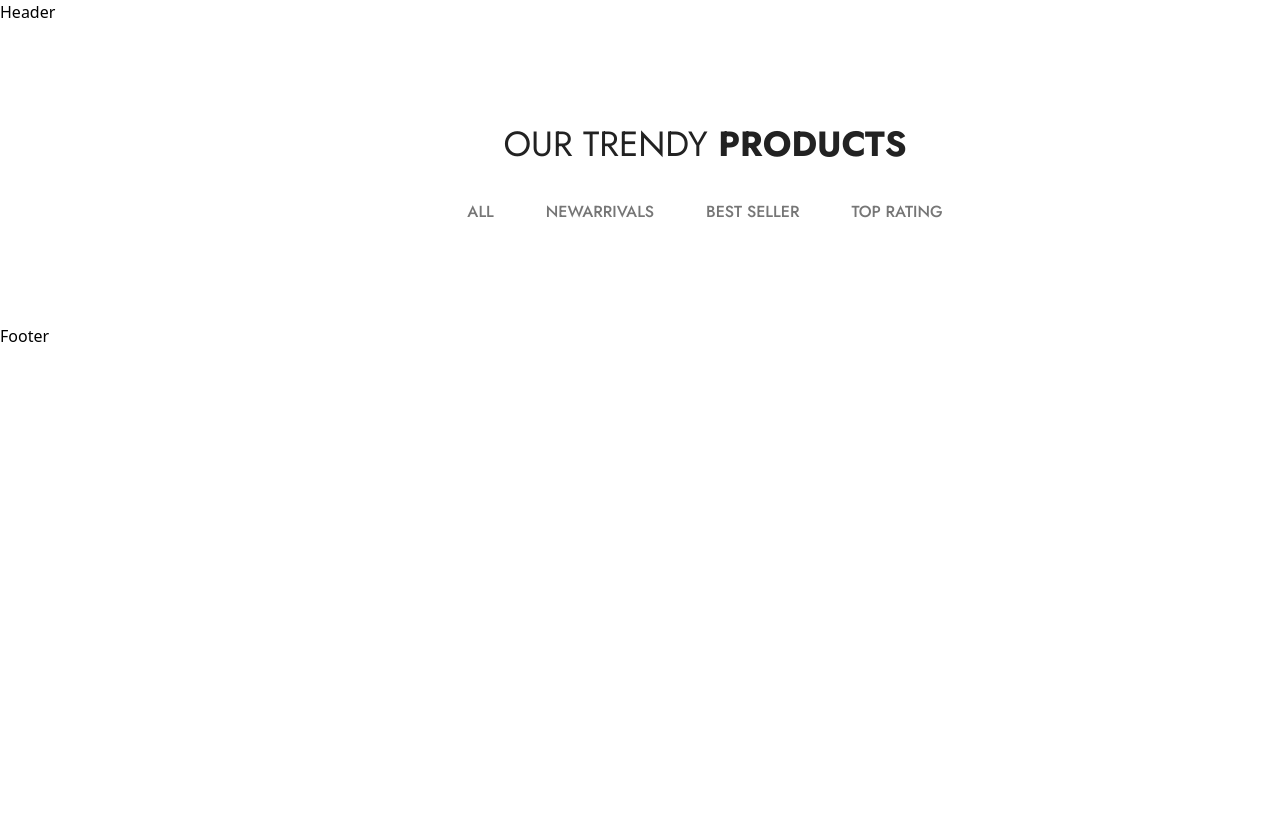
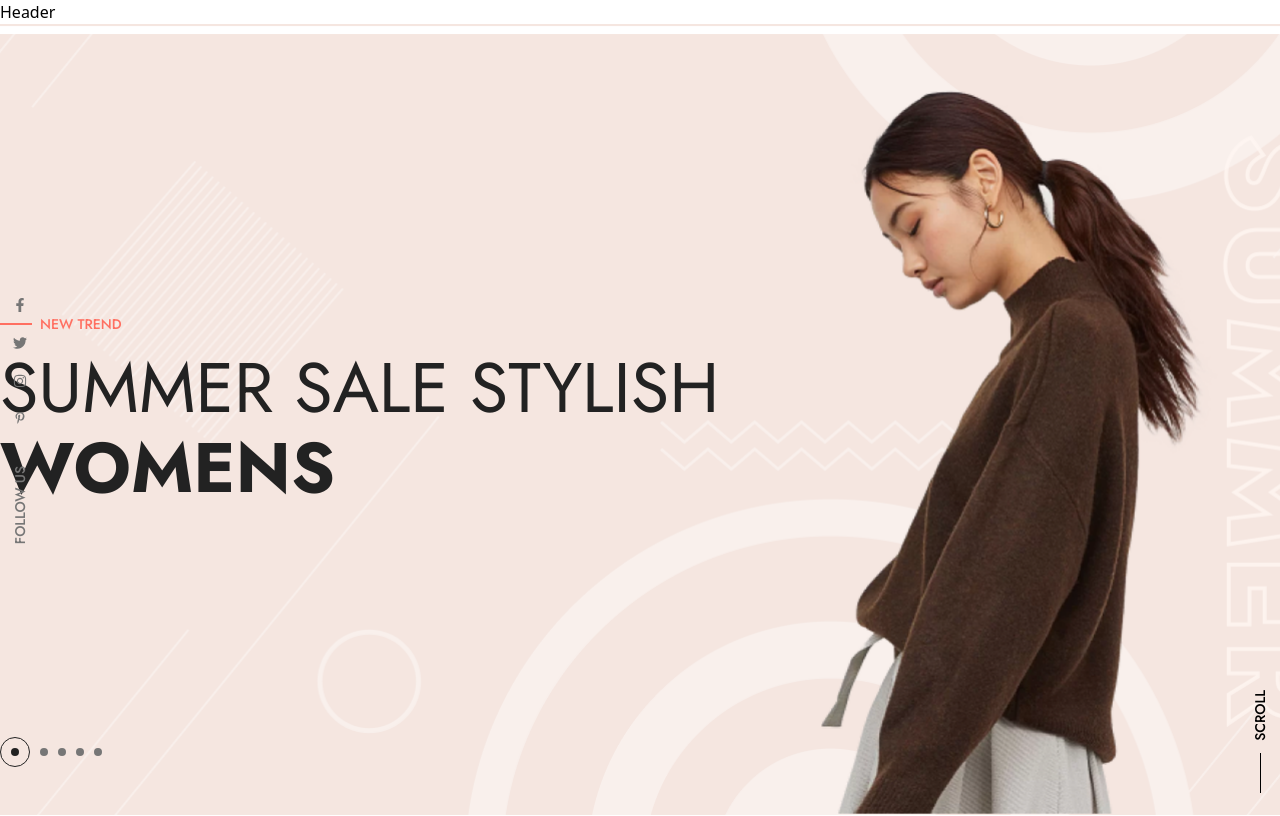
Before and after one commit to Sijan666/uomo-eCommerce, a React (Vite) app: page / in a window 1280 px wide. Shown: the top 816 px of the page. Built offline with nearby package versions, Linux system fonts and the light colour scheme.

Commit message:
banner part

```diff
--- a/package.json
+++ b/package.json
@@ -14,8 +14,9 @@
     "lucide-react": "^0.555.0",
     "react": "^19.2.0",
     "react-dom": "^19.2.0",
-    "react-icons": "^5.5.0",
+    "react-icons": "^5.6.0",
     "react-router-dom": "^7.10.0",
+    "swiper": "^12.1.2",
     "tailwindcss": "^4.1.17"
   },
   "devDependencies": {
--- a/src/components/layouts/Banner.jsx
+++ b/src/components/layouts/Banner.jsx
@@ -1,9 +1,81 @@
+import React from 'react'
+import Container from '../Container'
+import { FaFacebookF, FaTwitter, FaInstagram, FaPinterestP } from 'react-icons/fa'
+import { Swiper, SwiperSlide } from 'swiper/react'
+import { Pagination } from 'swiper/modules'
+import 'swiper/css'
 
+const slides = [
+    { id: 1, bg: "/banner.png" },
+    { id: 2, bg: "/banner.png" },
+    { id: 3, bg: "/banner.png" },
+    { id: 4, bg: "/banner.png" },
+    { id: 5, bg: "/banner.png" },
+]
 
 const Banner = () => {
     return (
-        <>
-        </>
+        <div className="relative w-full">
+
+            {/* Left Social Sidebar */}
+            <div className="hidden md:flex md:flex-col absolute left-0 top-0 h-full w-[30px] lg:w-[40px] items-center justify-center gap-4 lg:gap-6 z-10">
+                <a href="#" className="text-[#767676] hover:text-gray-800 transition-colors"><FaFacebookF size={14} /></a>
+                <a href="#" className="text-[#767676] hover:text-gray-800 transition-colors"><FaTwitter size={14} /></a>
+                <a href="#" className="text-[#767676] hover:text-gray-800 transition-colors"><FaInstagram size={14} /></a>
+                <a href="#" className="text-[#767676] hover:text-gray-800 transition-colors"><FaPinterestP size={12} /></a>
+                <div className="mt-[18px]">
+                    <span className="text-[10px] lg:text-[14px] font-Jost font-medium text-[#767676] leading-6"
+                        style={{ writingMode: 'vertical-rl', transform: 'rotate(180deg)' }}>
+                        FOLLOW US
+                    </span>
+                </div>
+            </div>
+
+            {/* Right Scroll Sidebar */}
+            <div className="hidden md:flex md:flex-col absolute right-0 top-0 h-full w-[30px] lg:w-[40px] items-center justify-end pb-8 gap-3 z-10">
+                <span className="text-[10px] lg:text-[14px] font-Jost font-medium text-black"
+                    style={{ writingMode: 'vertical-rl', transform: 'rotate(180deg)' }}>
+                    SCROLL
+                </span>
+                <div className="w-[1px] h-10 bg-black"></div>
+            </div>
+
+            <Swiper
+                modules={[Pagination]}
+                pagination={{ clickable: true, el: '.banner-dots' }}
+                loop={true}
+                className="w-full"
+            >
+                {slides.map((slide) => (
+                    <SwiperSlide key={slide.id}>
+                        <div
+                            className="w-full pt-[150px] pb-[200px] md:pt-[220px] md:pb-[260px] lg:pt-[288px] lg:pb-[317px] bg-cover bg-center bg-no-repeat"
+                            style={{ backgroundImage: `url(${slide.bg})` }}
+                        >
+                            <Container>
+                                <div>
+                                    <div className="flex items-center gap-2 mb-3">
+                                    <div className="w-6 md:w-8 h-[2px] bg-[#FF6F61]"></div>
+                                    <h2 className='text-[11px] md:text-[13px] lg:text-[14px] text-[#FF6F61] font-Jost font-medium leading-[24px]'>NEW TREND</h2>
+                                </div>
+                                <h1 className='text-[36px] sm:text-[48px] md:text-[56px] lg:text-[70px] text-[#222222] font-Jost leading-tight lg:leading-[80px]'>
+                                    SUMMER SALE STYLISH <br />
+                                    <span className='font-bold'>WOMENS</span>
+                                </h1>
+                                </div>
+                            </Container>
+                        </div>
+                    </SwiperSlide>
+                ))}
+            </Swiper>
+
+            <div className="absolute bottom-[58px] left-0 right-0 z-10">
+                <Container>
+                    <div className="banner-dots" />
+                </Container>
+            </div>
+
+        </div>
     )
 }
 
--- a/src/index.css
+++ b/src/index.css
@@ -5,3 +5,38 @@
     --font-Jost: "Jost", sans-serif;
     /* --shadow-newMade: 0 28px 30px rgba(99, 122, 166, 0.05); */
 }
+
+.banner-dots {
+    display: flex !important;
+    align-items: center;
+    gap: 10px;
+}
+
+.banner-dots .swiper-pagination-bullet {
+    width: 8px !important;
+    height: 8px !important;
+    background: #767676 !important;
+    opacity: 1 !important;
+    margin: 0 !important;
+    border-radius: 50%;
+}
+
+.banner-dots .swiper-pagination-bullet-active {
+    width: 30px !important;
+    height: 30px !important;
+    background: transparent !important;
+    border: 1.5px solid #222 !important;
+    position: relative !important;
+}
+
+.banner-dots .swiper-pagination-bullet-active::after {
+    content: '';
+    position: absolute;
+    top: 50%;
+    left: 50%;
+    transform: translate(-50%, -50%);
+    width: 8px;
+    height: 8px;
+    background: #222;
+    border-radius: 50%;
+}
```
Also changed, not shown: public/banner.png (added), 1 other file (tests, documents, lock files or other folders).
